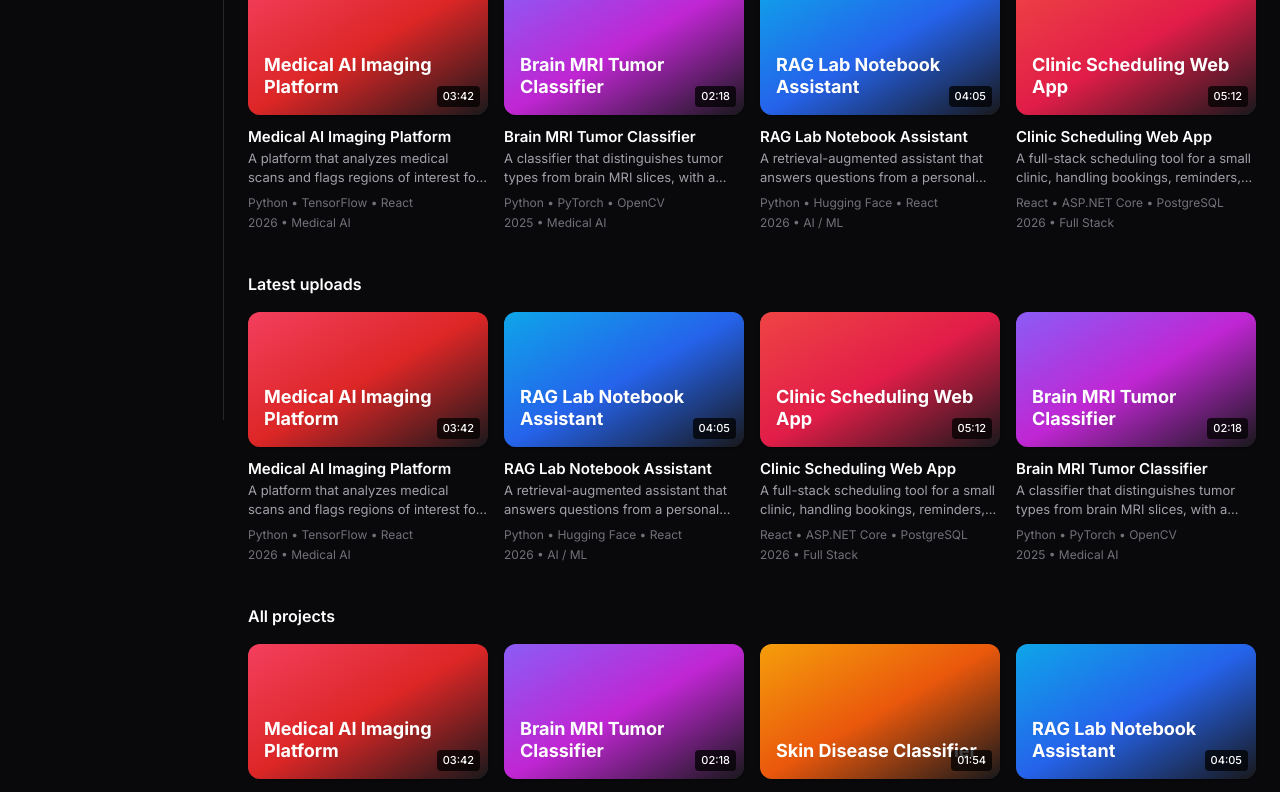
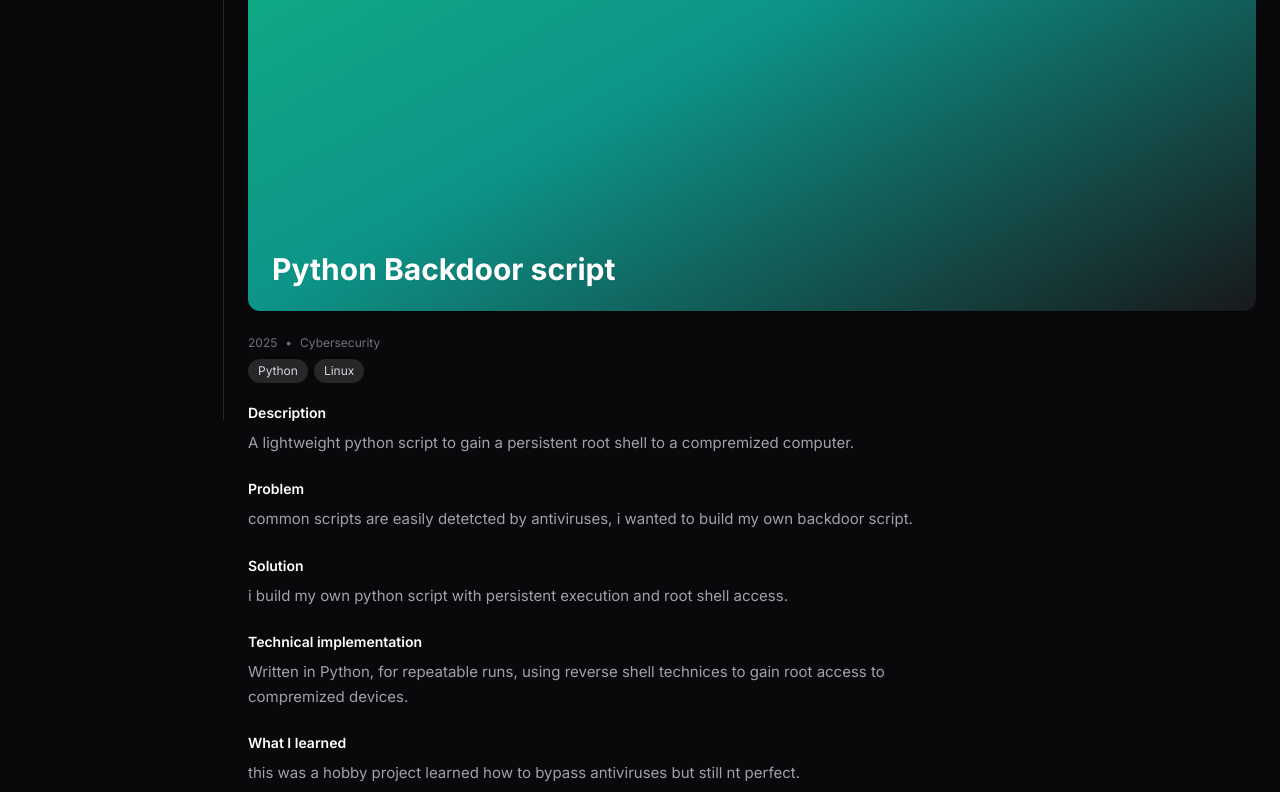
Before and after one commit to BRGOKA/PortfolioTube, a React (Vite) app: page /projects/Python-Backdoor in a window 1280 px wide. Before the commit this address led to /. Shown: the part 380-1172 px from the top of the page. Built offline with nearby package versions, Linux system fonts and the light colour scheme.

Commit message:
fixed and added some project data

```diff
--- a/src/data/hobies.js
+++ b/src/data/hobies.js
@@ -1,12 +1,12 @@
 // Hobbies content for the Hobbies page. Add a new hobby by adding an
-// object here — no UI code needs to change.
+// object here  no UI code needs to change.
 export const hobbies = [
   {
     id: "3d",
     title: "3D",
     tagline: "Modeling, sculpting, and rendering for fun and for projects.",
     description:
-      "I build 3D models and scenes outside of work — sometimes to visualize a project idea, sometimes just to get better at spatial thinking.",
+      "I build 3D models and scenes outside of work  sometimes to visualize a project idea, sometimes just to get better at spatial thinking.",
     tools: ["Blender"],
     relatedProjects: [],
   },
@@ -22,7 +22,8 @@ export const hobbies = [
   {
     id: "bugbounty",
     title: "Bug Bounty",
-    tagline: "Practicing web security by hunting for real vulnerabilities.",
+    tagline:
+      "Practicing web security by hunting for real vulnerabilities sometimes on real servers and sometimes on controlled labs.",
     description:
       "I dig into web apps and lab environments to find and responsibly report security issues, it keeps my security instincts sharp and feeds directly back into how I write code.",
     tools: ["Burp Suite", "OWASP ZAP", "KaliLinux"],
--- a/src/data/projects.js
+++ b/src/data/projects.js
@@ -22,7 +22,7 @@ export const projects = [
     thumbnailGradient: "from-rose-500 via-red-600 to-zinc-900",
     technologies: ["Python", "TensorFlow", "React", "FastAPI"],
     category: "Medical AI",
-    year: 2026,
+    year: 2025,
     duration: "03:42",
     featured: true,
     github: "#",
@@ -53,11 +53,11 @@ export const projects = [
     problem:
       "Distinguishing tumor subtypes from MRI slices by eye takes years of training, and second opinions are not always available quickly.",
     solution:
-      "A PyTorch classifier trained on a public MRI dataset predicts tumor subtype and generates a Grad-CAM overlay so the prediction is explainable rather than a black box.",
+      "A PyTorch classifier trained on a public MRI dataset predicts tumor subtype.",
     technical:
-      "OpenCV handles slice preprocessing and normalization; a ResNet-based backbone was fine-tuned for the classification task, with Grad-CAM used to visualize which regions drove each prediction.",
+      "OpenCV handles slice preprocessing and normalization; a ResNet-based backbone was fine-tuned for the classification task.",
     learned:
-      "This project pushed me to prioritize interpretability over raw accuracy — a model that can't explain itself is much less useful in a medical context.",
+      "This project pushed me to prioritize interpretability over raw accuracy a model that can't explain itself is much less useful in a medical context.",
   },
   {
     id: "skin-disease-classifier",
@@ -82,37 +82,37 @@ export const projects = [
     learned:
       "I learned how far transfer learning stretches a small dataset, and how much class imbalance can distort a model's real-world performance.",
   },
+  // {
+  //   id: "rag-lab-notebook",
+  //   title: "RAG Lab Notebook Assistant",
+  //   description:
+  //     "A retrieval-augmented assistant that answers questions from a personal collection of research notes and papers.",
+  //   thumbnail: "",
+  //   thumbnailGradient: "from-sky-500 via-blue-600 to-zinc-900",
+  //   technologies: ["Python", "Hugging Face", "React"],
+  //   category: "AI / ML",
+  //   year: 2026,
+  //   duration: "04:05",
+  //   featured: true,
+  //   github: "#",
+  //   demo: "#",
+  //   problem:
+  //     "Research notes and PDFs pile up faster than anyone can search through manually, especially during literature reviews.",
+  //   solution:
+  //     "A retrieval-augmented generation pipeline indexes notes and papers locally, then answers natural-language questions with citations back to the source document.",
+  //   technical:
+  //     "Documents are chunked and embedded locally, stored in a vector index, and retrieved at query time to ground a language model's answer; the React frontend renders inline citations.",
+  //   learned:
+  //     "Building this taught me how much retrieval quality not model size determines whether a RAG system actually feels reliable.",
+  // },
   {
-    id: "rag-lab-notebook",
-    title: "RAG Lab Notebook Assistant",
+    id: "Python-Backdoor",
+    title: "Python Backdoor script",
     description:
-      "A retrieval-augmented assistant that answers questions from a personal collection of research notes and papers.",
-    thumbnail: "",
-    thumbnailGradient: "from-sky-500 via-blue-600 to-zinc-900",
-    technologies: ["Python", "Hugging Face", "React"],
-    category: "AI / ML",
-    year: 2026,
-    duration: "04:05",
-    featured: true,
-    github: "#",
-    demo: "#",
-    problem:
-      "Research notes and PDFs pile up faster than anyone can search through manually, especially during literature reviews.",
-    solution:
-      "A retrieval-augmented generation pipeline indexes notes and papers locally, then answers natural-language questions with citations back to the source document.",
-    technical:
-      "Documents are chunked and embedded locally, stored in a vector index, and retrieved at query time to ground a language model's answer; the React frontend renders inline citations.",
-    learned:
-      "Building this taught me how much retrieval quality — not model size — determines whether a RAG system actually feels reliable.",
-  },
-  {
-    id: "campus-security-scanner",
-    title: "Campus Network Vulnerability Scanner",
-    description:
-      "A lightweight scanner built to practice identifying common misconfigurations on a lab network.",
+      "A lightweight python script to gain a persistent root shell to a compremized computer.",
     thumbnail: "",
     thumbnailGradient: "from-emerald-500 via-teal-600 to-zinc-900",
-    technologies: ["Python", "Linux", "Docker"],
+    technologies: ["Python", "Linux"],
     category: "Cybersecurity",
     year: 2025,
     duration: "02:37",
@@ -120,14 +120,37 @@ export const projects = [
     github: "#",
     demo: "#",
     problem:
-      "Small lab networks accumulate default credentials, open ports, and outdated services that are easy to overlook.",
+      "common scripts are easily detetcted by antiviruses, i wanted to build my own backdoor script.",
     solution:
-      "A scanning tool that walks a defined IP range, checks for common misconfigurations, and produces a plain-language report.",
+      "i build my own python script with persistent execution and root shell access.",
     technical:
-      "Written in Python, containerized with Docker for repeatable runs, using socket-level scanning and a set of signature checks against known default configurations.",
+      "Written in Python, for repeatable runs, using reverse shell technices to gain root access to compremized devices.",
     learned:
-      "Working on offensive tooling — even in a lab — changed how I write defensive code in everything else I build.",
+      "this was a hobby project learned how to bypass antiviruses but still nt perfect.",
   },
+  // {
+  //   id: "campus-security-scanner",
+  //   title: "Campus Network Vulnerability Scanner",
+  //   description:
+  //     "A lightweight scanner built to practice identifying common misconfigurations on a lab network.",
+  //   thumbnail: "",
+  //   thumbnailGradient: "from-emerald-500 via-teal-600 to-zinc-900",
+  //   technologies: ["Python", "Linux", "Docker"],
+  //   category: "Cybersecurity",
+  //   year: 2025,
+  //   duration: "02:37",
+  //   featured: false,
+  //   github: "#",
+  //   demo: "#",
+  //   problem:
+  //     "Small lab networks accumulate default credentials, open ports, and outdated services that are easy to overlook.",
+  //   solution:
+  //     "A scanning tool that walks a defined IP range, checks for common misconfigurations, and produces a plain-language report.",
+  //   technical:
+  //     "Written in Python, containerized with Docker for repeatable runs, using socket-level scanning and a set of signature checks against known default configurations.",
+  //   learned:
+  //     "Working on offensive tooling even in a lab changed how I write defensive code in everything else I build.",
+  // },
   {
     id: "clinic-scheduling-app",
     title: "Clinic Scheduling Web App",
@@ -149,7 +172,7 @@ export const projects = [
     technical:
       "An ASP.NET Core API backs a PostgreSQL database, with a React frontend for both the patient-facing booking flow and the internal staff calendar.",
     learned:
-      "This was my first project where the hardest problems were about people and process, not code — the scheduling logic had to match how the clinic actually worked.",
+      "This was my first project where the hardest problems were about people and process, not code the scheduling logic had to match how the clinic actually worked.",
   },
   {
     id: "automation-report-bot",
@@ -172,7 +195,7 @@ export const projects = [
     technical:
       "Data is queried from a SQL database, processed with Python, and rendered into a templated report document with charts generated automatically from the results.",
     learned:
-      "A small amount of automation removed a recurring source of tedious errors — this project made me appreciate boring, reliable tooling.",
+      "A small amount of automation removed a recurring source of tedious errors this project made me appreciate boring, reliable tooling.",
   },
 ];
 
```
